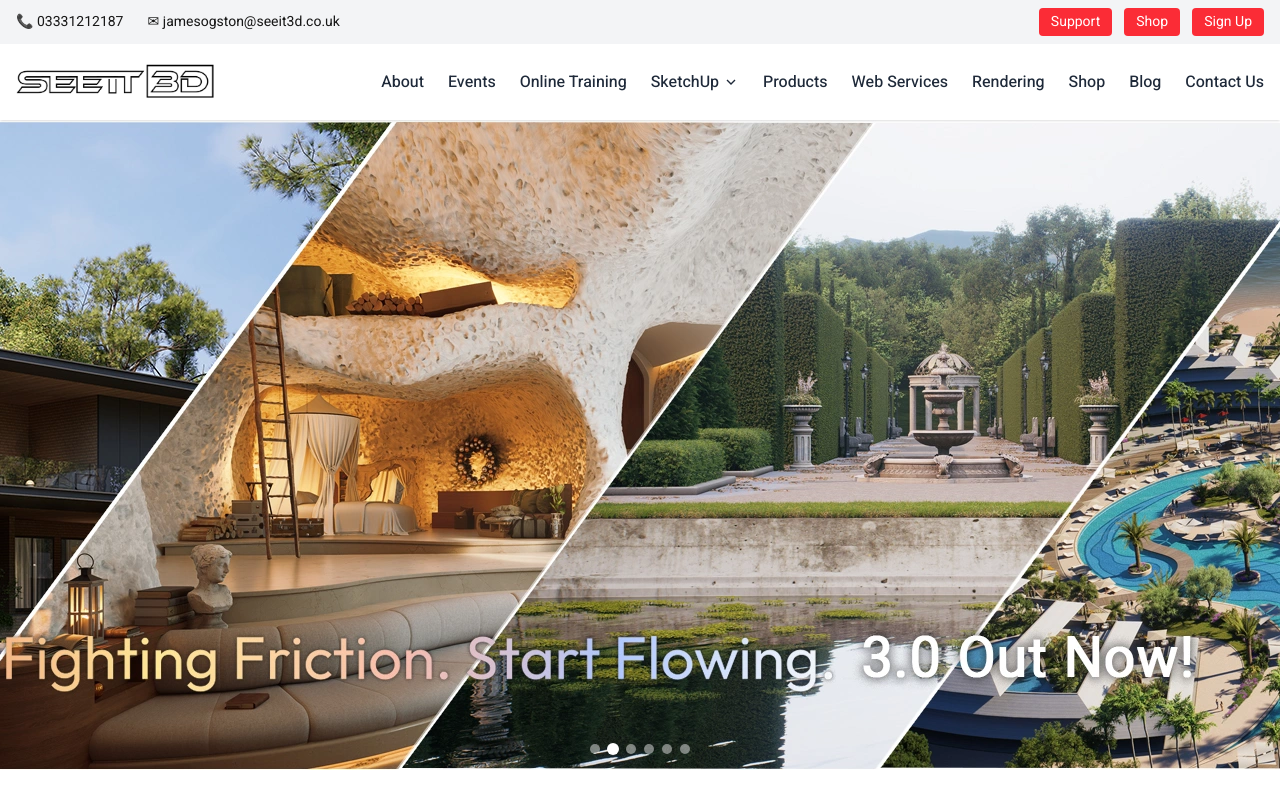
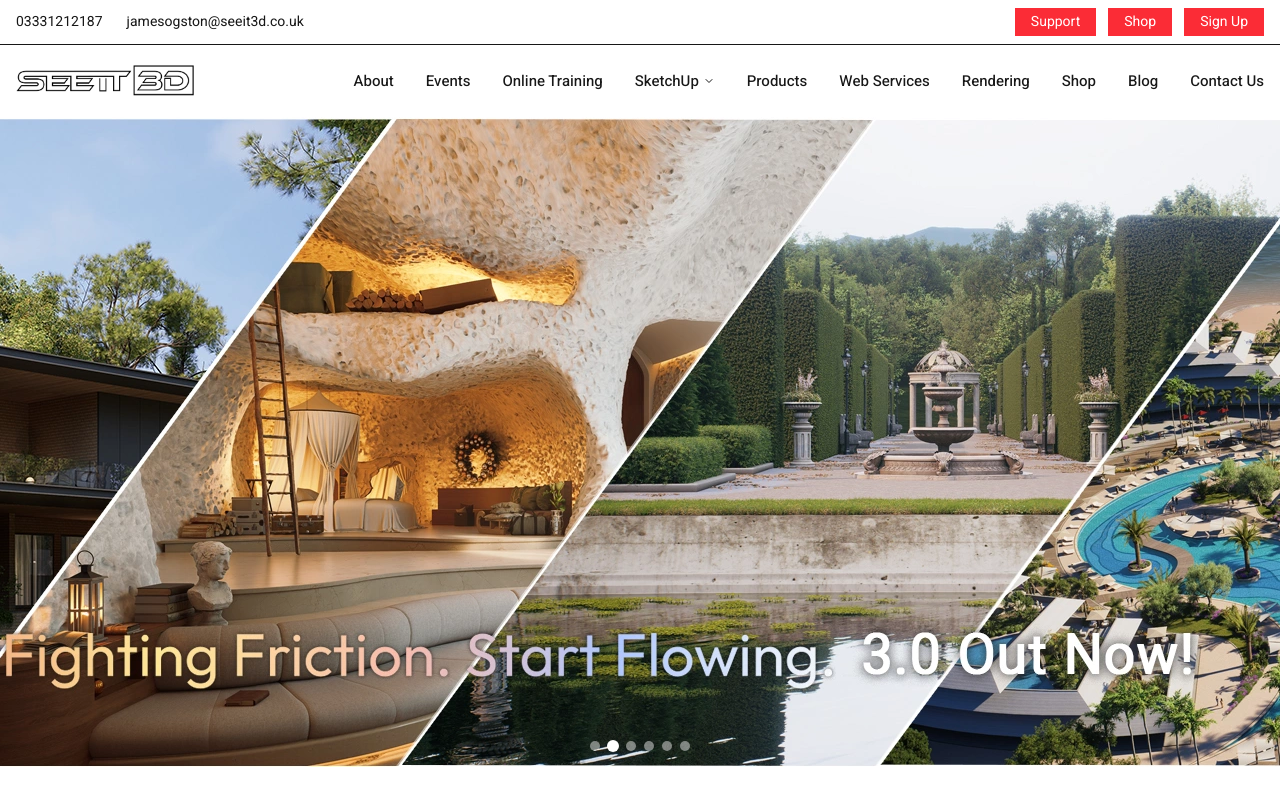
Before and after one commit to ranjeetdynamic5/see-it-3d-frontend, a Next.js app: page / in a window 1280 px wide. Shown: the top 800 px of the page. Built offline with nearby package versions, Linux system fonts and the light colour scheme.

Commit message:
Final SketchUp dropdown stable version

```diff
--- a/components/common/Header.tsx
+++ b/components/common/Header.tsx
@@ -1,41 +1,32 @@
 "use client";
 
-import { useState, useEffect } from "react";
+import { useState } from "react";
 import Link from "next/link";
 import Image from "next/image";
 
 export default function Header() {
   const [menuOpen, setMenuOpen] = useState(false);
-  const cartCount = 0;
-
-  useEffect(() => {
-    document.body.style.overflow = menuOpen ? "hidden" : "auto";
-  }, [menuOpen]);
 
   return (
-    <header className="relative z-50 w-full bg-white shadow-sm">
+    <header className="relative z-50">
 
       {/* ================= TOP BAR ================= */}
-      <div className="bg-gray-100 text-sm">
-        <div className="max-w-7xl mx-auto flex justify-between items-center px-4 py-2">
+      <div className="bg-white border-b">
+        <div className="max-w-7xl mx-auto px-4 py-2 flex justify-between items-center text-sm">
 
           <div className="flex items-center gap-6">
-            <span className="flex items-center gap-2">
-              📞 03331212187
-            </span>
-            <span className="flex items-center gap-2">
-              ✉ jamesogston@seeit3d.co.uk
-            </span>
+            <span>03331212187</span>
+            <span>jamesogston@seeit3d.co.uk</span>
           </div>
 
-          <div className="flex items-center gap-3">
-            <Link href="/support" className="bg-red-500 text-white px-3 py-1 rounded">
+          <div className="flex gap-3">
+            <Link href="/support" className="bg-red-500 text-white px-4 py-1 text-sm">
               Support
             </Link>
-            <Link href="/shop" className="bg-red-500 text-white px-3 py-1 rounded">
+            <Link href="/shop" className="bg-red-500 text-white px-4 py-1 text-sm">
               Shop
             </Link>
-            <Link href="/signup" className="bg-red-500 text-white px-3 py-1 rounded">
+            <Link href="/signup" className="bg-red-500 text-white px-4 py-1 text-sm">
               Sign Up
             </Link>
           </div>
@@ -43,59 +34,69 @@ export default function Header() {
       </div>
 
       {/* ================= MAIN NAV ================= */}
-      <div className="max-w-7xl mx-auto flex justify-between items-center px-4 py-4">
+      <div className="bg-white">
+        <div className="max-w-7xl mx-auto px-4 flex justify-between items-center py-4">
 
+          {/* Logo */}
           <Link href="/">
             <Image
               src="/icons/seeit_logo.jpg"
-            alt="Logo"
-            width={200}
+              alt="SeeIt3D"
+              width={180}
               height={50}
-            priority
             />
           </Link>
 
-        <nav className="hidden md:flex items-center gap-6 font-medium text-gray-800">
+          {/* Desktop Menu */}
+          <nav className="hidden md:flex items-center gap-8 text-[15px] font-medium">
 
-          <Link href="/about" className="hover:text-red-500">About</Link>
-          <Link href="/events" className="hover:text-red-500">Events</Link>
-          <Link href="/training" className="hover:text-red-500">Online Training</Link>
+            <Link href="/about">About</Link>
+            <Link href="/events">Events</Link>
+            <Link href="/training">Online Training</Link>
 
             {/* ================= SKETCHUP DROPDOWN ================= */}
             <div className="relative group">
 
               <div className="flex items-center gap-1 cursor-pointer hover:text-red-500">
+
                 <span>SketchUp</span>
+
                 <svg
-    className="w-4 h-4 transition-transform duration-200 group-hover:rotate-180"
+                  className="w-3 h-3 transition-transform duration-300 group-hover:rotate-180"
+                  viewBox="0 0 24 24"
                   fill="none"
                   stroke="currentColor"
                   strokeWidth="2"
-    viewBox="0 0 24 24"
+                  strokeLinecap="round"
+                  strokeLinejoin="round"
                 >
-    <path d="M6 9l6 6 6-6" />
+                  <polyline points="6 9 12 15 18 9" />
                 </svg>
+
               </div>
 
-            <div className="absolute left-0 top-full mt-2 w-56 bg-white border border-gray-200 shadow-lg opacity-0 invisible group-hover:opacity-100 group-hover:visible transition-all duration-200">
+              {/* DROPDOWN */}
+              <div className="absolute left-0 mt-3 w-56 bg-white shadow-lg
+                              opacity-0 invisible group-hover:opacity-100
+                              group-hover:visible transition duration-200">
 
                 <Link
-                href="/sketchup-services"
-                className="block px-4 py-3 hover:bg-gray-200 hover:text-white bg-gray-700 text-white"
+                  href="/sketchup"
+                  className="block px-5 py-3 bg-gray-700 text-white"
                 >
                   SketchUp Services
                 </Link>
 
                 <Link
-                href="/sketchup-extensions"
-                className="block px-4 py-3 hover:bg-gray-200"
+                  href="/sketchup/extensions"
+                  className="block px-5 py-3 hover:bg-gray-200"
                 >
-                Skp Extensions
+                  SKP Extensions
                 </Link>
 
                 <Link
-                href="/sketchup-resources"
-                className="block px-4 py-3 hover:bg-gray-200"
+                  href="/sketchup/resources"
+                  className="block px-5 py-3 hover:bg-gray-200"
                 >
                   SketchUp Resources
                 </Link>
@@ -103,50 +104,25 @@ export default function Header() {
               </div>
             </div>
 
-          <Link href="/products" className="hover:text-red-500">Products</Link>
-          <Link href="/services" className="hover:text-red-500">Web Services</Link>
-          <Link href="/rendering" className="hover:text-red-500">Rendering</Link>
-          <Link href="/shop" className="hover:text-red-500">Shop</Link>
-          <Link href="/blog" className="hover:text-red-500">Blog</Link>
-          <Link href="/contact" className="hover:text-red-500">Contact Us</Link>
-
-        </nav>
-
-        {/* Mobile Toggle */}
-        <button
-          className="md:hidden text-2xl"
-          onClick={() => setMenuOpen(true)}
-        >
-          ☰
-        </button>
-      </div>
-
-      {/* ================= MOBILE MENU ================= */}
-      {menuOpen && (
-        <div className="fixed inset-0 bg-white z-50 p-6">
-          <button
-            className="text-2xl mb-6"
-            onClick={() => setMenuOpen(false)}
-          >
-            ✕
-          </button>
-
-          <div className="flex flex-col gap-4 text-lg">
-            <Link href="/about">About</Link>
-            <Link href="/events">Events</Link>
-            <Link href="/training">Online Training</Link>
-            <Link href="/sketchup-services">SketchUp Services</Link>
-            <Link href="/sketchup-extensions">Skp Extensions</Link>
-            <Link href="/sketchup-resources">SketchUp Resources</Link>
             <Link href="/products">Products</Link>
             <Link href="/services">Web Services</Link>
             <Link href="/rendering">Rendering</Link>
             <Link href="/shop">Shop</Link>
             <Link href="/blog">Blog</Link>
-            <Link href="/contact">Contact</Link>
+            <Link href="/contact">Contact Us</Link>
+
+          </nav>
+
+          {/* Mobile Menu Button */}
+          <button
+            className="md:hidden text-2xl"
+            onClick={() => setMenuOpen(!menuOpen)}
+          >
+            ☰
+          </button>
+
         </div>
       </div>
-      )}
     </header>
   );
 }
```
Lines whose indentation alone changed are shown as unchanged.
